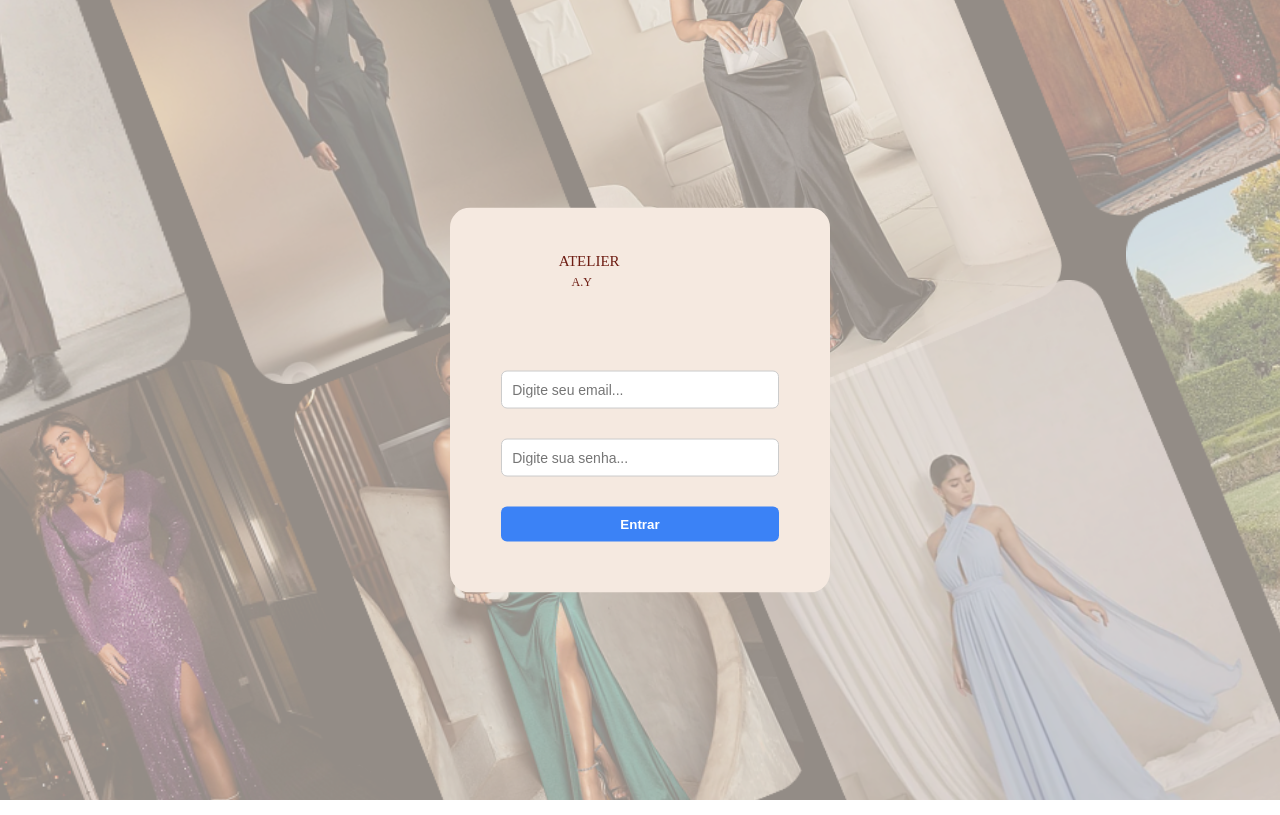
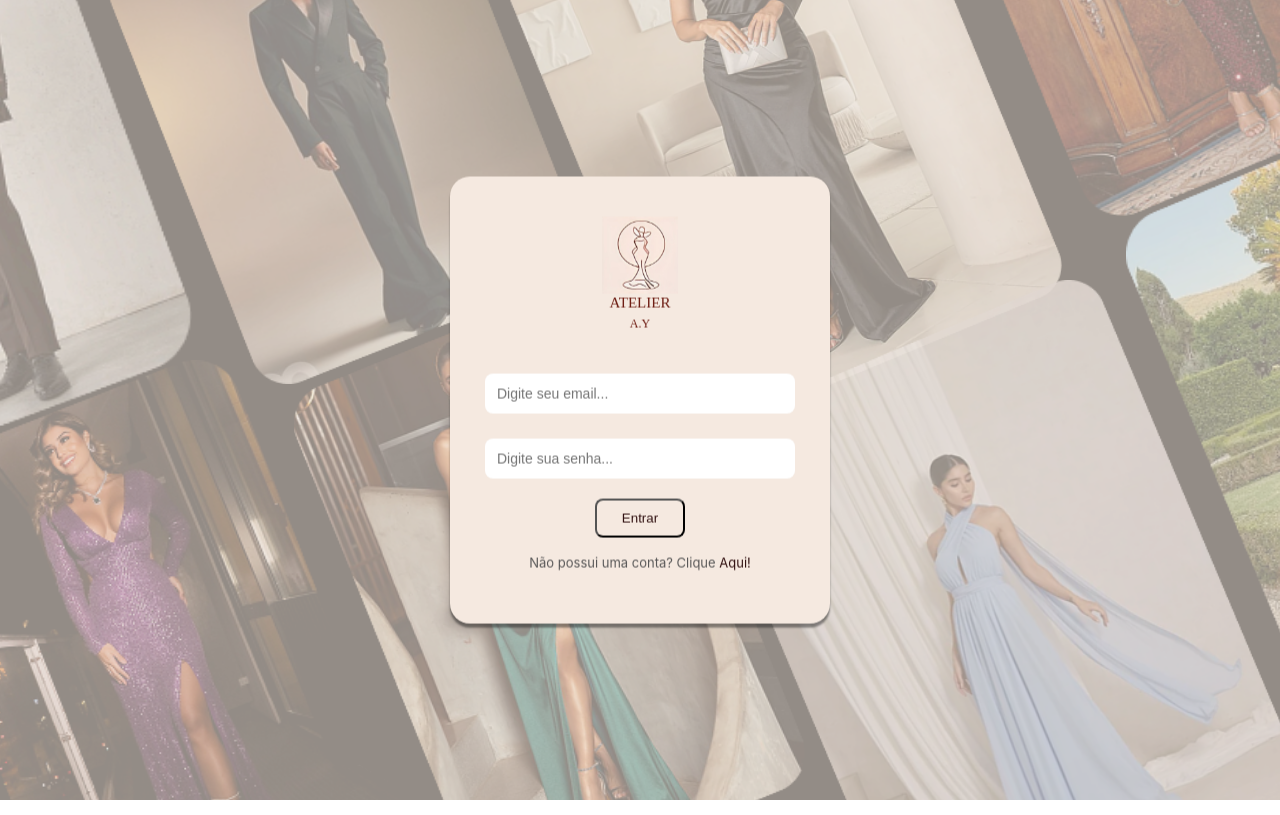
Before and after one commit to Atelier-A-Y/FrontEnd, a Vue app: page / in a window 1280 px wide. Built offline with nearby package versions, Linux system fonts and the light colour scheme; the HTML template or start-up script is replaced by a standard one.

Commit message:
Feat: Término da Página Login #4

```diff
--- a/src/components/FormularioComponent.vue
+++ b/src/components/FormularioComponent.vue
@@ -28,11 +28,12 @@ function entrar(){
       <div class="formulario">
 
         <div class="logo">
+        <img src="/css/logo.png" alt="logo.png" width="76" height="77">
         <p class="nome1">ATELIER</p>
         <p class="nome2">A.Y</p>
       </div>
 
-        <div for="email">
+        <div class="campo">
           <input
             id="email"
             type="email"
@@ -41,7 +42,7 @@ function entrar(){
           />
         </div>
 
-        <div for="senha">
+        <div class="campo">
           <input
             id="senha"
             type="password"
@@ -51,6 +52,10 @@ function entrar(){
         </div>
 
         <button type="submit">Entrar</button>
+
+        <div class="cadastro-link">
+        <p>Não possui uma conta? Clique <a href="..">Aqui!</a></p>
+        </div>
       </div>
       </div>
   </form>
@@ -58,7 +63,8 @@ function entrar(){
 
 <style scoped>
 .logo{
-  padding: 0 0 3vw 4.5vw;
+  text-align: center;
+  padding-bottom: 10px;
 }
 
 .nome1{
@@ -77,7 +83,6 @@ function entrar(){
   font-optical-sizing: auto;
   font-weight: 400;
   font-style: normal;
-  padding: 0 0 0 1vw;
 }
 
 .fundo {
@@ -158,75 +163,69 @@ function entrar(){
 }
 
 .formulario {
+  align-items: stretch;
   position: absolute;
   top: 50%;
   left: 50%;
   transform: translate(-50%, -50%);
-
   background-color: #F5E9E0;
-
   width: 90%;
+  padding: 40px 30px;
   max-width: 380px;
-
-  padding: clamp(20px, 4vw, 60px);
   border-radius: 20px;
-
   z-index: 3;
-
   display: flex;
   flex-direction: column;
   gap: 15px;
-
   opacity: 0;
-  animation: aparecer 0.8s ease forwards;
+  animation: entrada 0.3s ease forwards;
+  animation-delay: 0.3s;
+  box-shadow: 0 4px 2px 0 #1e1e1e7c;
 }
 
-@keyframes aparecer {
+@keyframes entrada {
   to {
     opacity: 1;
-    transform: translate(-50%, -50%);
+    transform: translate(-50%, -50%) scale(1);
+    filter: blur(0);
   }
 }
 
-div {
-  margin-bottom: 15px;
+.campo {
   display: flex;
   flex-direction: column;
-}
-
-label {
-  margin-bottom: 5px;
-  font-weight: 600;
-  color: #333;
+  gap: 5px;
+  padding: 5px;
 }
 
 input {
-  padding: 10px;
-  border: 1px solid #ccc;
-  border-radius: 6px;
+  padding: 12px;
+  border: none;
+  border-radius: 8px;
   font-size: 14px;
-  transition: border 0.2s, box-shadow 0.2s;
+  background: #fff;
 }
 
-input:focus{
-  border-color: #3b82f6;
-  outline: none;
-  box-shadow: 0 0 0 2px rgba(59, 130, 246, 0.2);
+input:focus {
+  box-shadow: 0 0 0 2px rgba(110, 29, 19, 0.15);
 }
 
 button {
-  padding: 10px;
-  background-color: #3b82f6;
-  color: white;
-  border: none;
-  border-radius: 6px;
-  font-weight: bold;
+  background-color: #F5E9E0;
+  color: #311111;
+  border-radius: 8px;
+  width: auto;
+  align-self: center;
+  padding: 10px 25px;
+  font-weight: 500;
+  transition: 0.2s;
   cursor: pointer;
-  transition: background 0.2s;
 }
 
 button:hover {
-  background-color: #2563eb;
+  background-color: #311111;
+  color: #F5E9E0;
+  border-color: #F5E9E0;
 }
 
 p {
@@ -234,4 +233,19 @@ p {
   margin-top: -10px;
   margin-bottom: 10px;
 }
+
+.cadastro-link{
+  text-align: center;
+}
+
+.cadastro-link p{
+  color: #595858;
+  font-size: 13px;
+  padding: 10px 0 0 0;
+}
+
+.cadastro-link a{
+  color: #311111;
+  text-decoration: none;
+}
 </style>
```
Also changed, not shown: public/css/logo.png (added).
